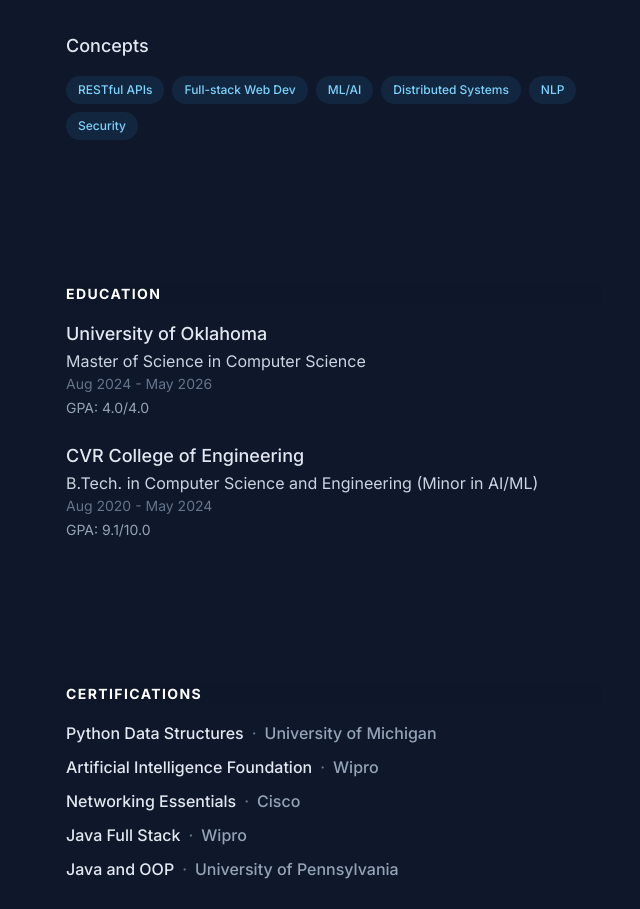
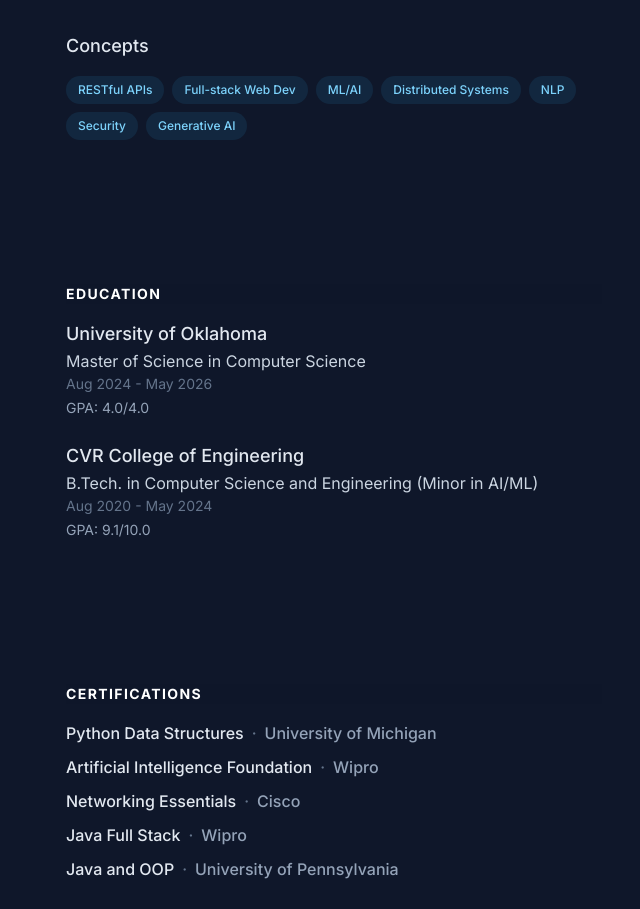
Before and after one commit to RohanMukka/portfolio, a React (Vite) app: page / in a window 1280 px wide. Shown: the part 2529-3438 px from the top of the page, without its empty margins (582-1222 px from the left). Built offline with nearby package versions, Linux system fonts and the light colour scheme.

Commit message:
add Generative AI in concepts

```diff
--- a/data.ts
+++ b/data.ts
@@ -92,7 +92,7 @@ export const skillsData: SkillCategory[] = [
     { category: 'Languages', skills: ['Python', 'Java', 'C/C++', 'JavaScript/TypeScript', 'SQL', 'Kotlin', 'HTML/CSS'] },
     { category: 'Frameworks/Tools', skills: ['React.js', 'Node.js', 'Next.js', 'TensorFlow', 'Scikit-learn', 'Firebase', 'Django'] },
     { category: 'DevOps/Cloud', skills: ['Docker', 'Kubernetes', 'AWS', 'Google Cloud', 'CI/CD', 'GitHub/GitLab'] },
-    { category: 'Concepts', skills: ['RESTful APIs', 'Full-stack Web Dev', 'ML/AI', 'Distributed Systems', 'NLP', 'Security'] },
+    { category: 'Concepts', skills: ['RESTful APIs', 'Full-stack Web Dev', 'ML/AI', 'Distributed Systems', 'NLP', 'Security', 'Generative AI'] },
 ];
 
 export const certificationsData: Certification[] = [
```
Also changed, not shown: temp_view.txt (added).
